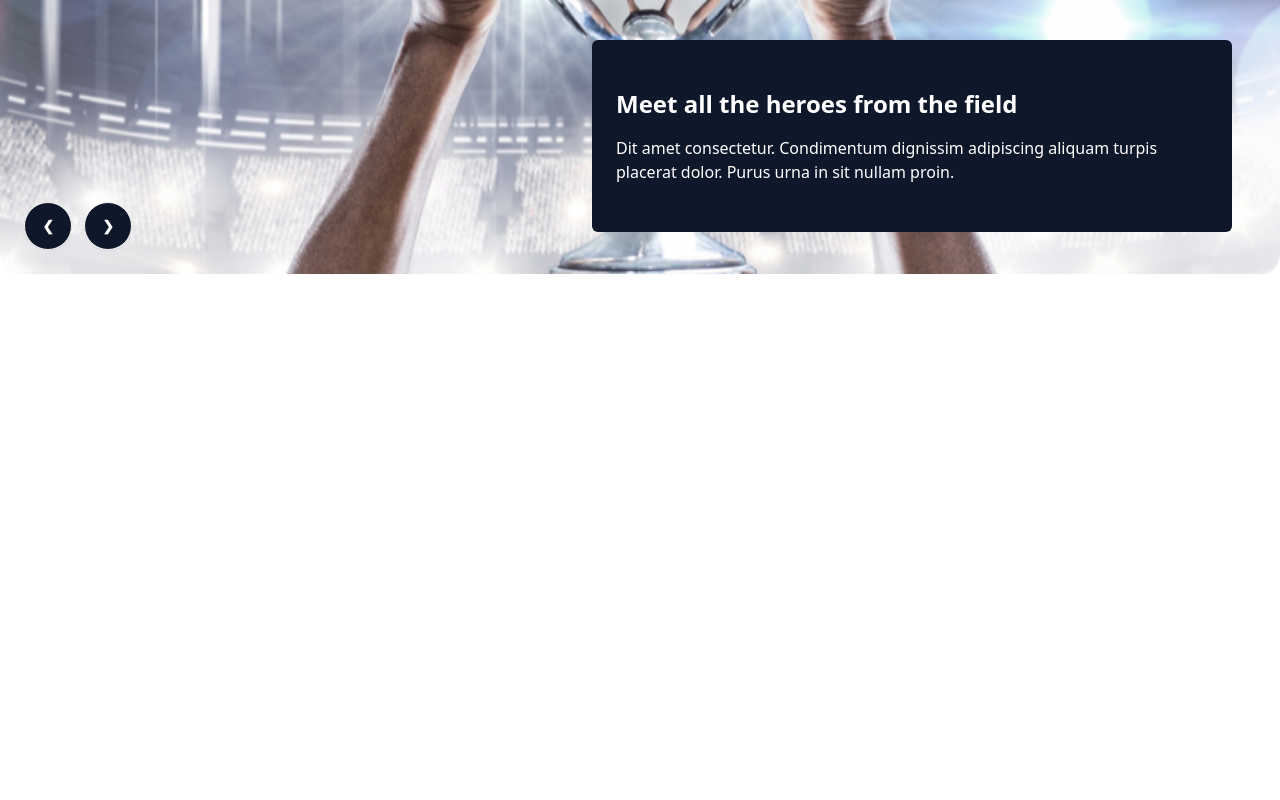
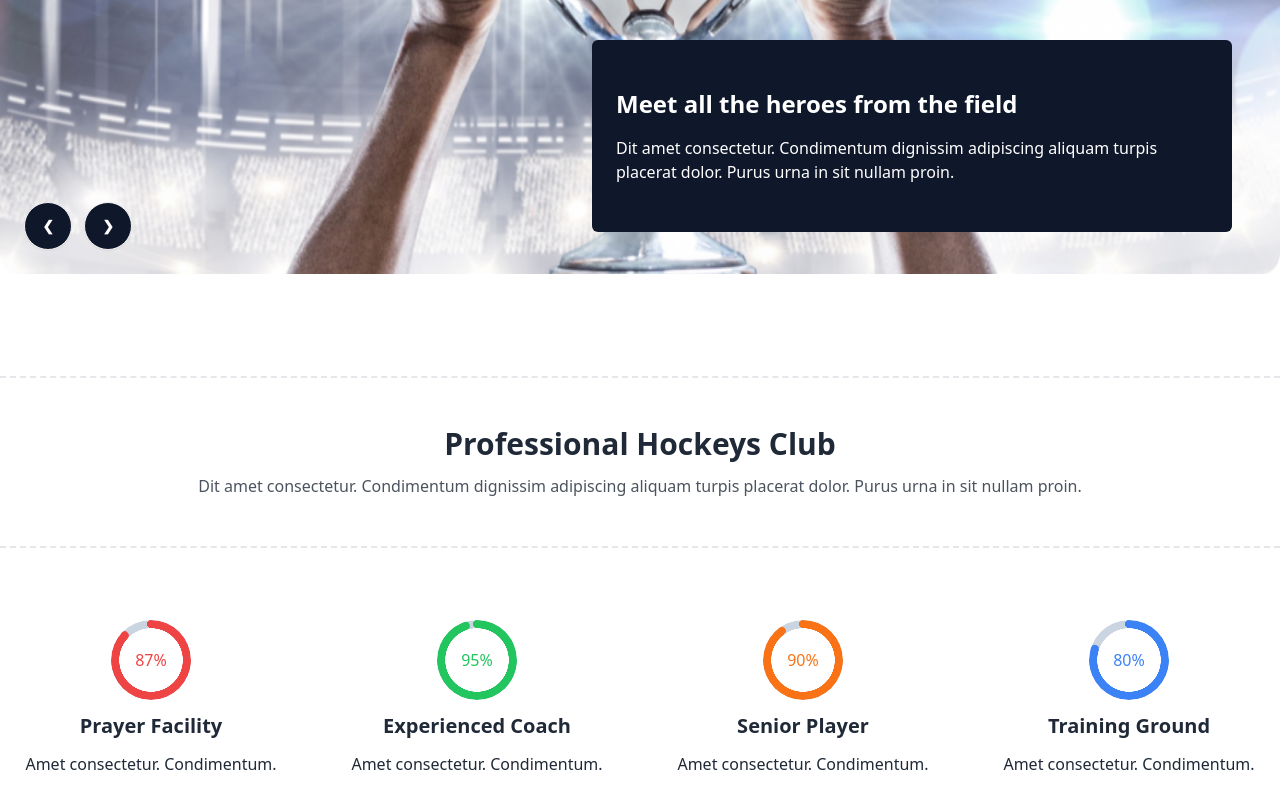
Before and after one commit to alnomanbd/hockeys, a plain HTML site: page index.html in a window 1280 px wide. Shown: the part 605-1405 px from the top of the page. Before the commit the page ends 885 px from the top, so only its background shows below. Drawn offline with nearby package versions, Linux system fonts and the light colour scheme.

Commit message:
stat section done

```diff
--- a/index.html
+++ b/index.html
@@ -108,7 +108,50 @@
     </header>
 
     <!-- Main Section -->
-    <main></main>
+    <main class="container mx-auto">
+      <!-- Stat Section -->
+      <section class="mt-24">
+        <div class="border-y-[2px] border-dashed py-12 text-center">
+          <h3 class="text-3xl font-bold mb-3">Professional Hockeys Club</h3>
+          <p class="opacity-80">Dit amet consectetur. Condimentum dignissim adipiscing aliquam turpis placerat dolor. Purus urna in sit nullam proin. </p>
+        </div>
+
+        <div class="mt-12 grid grid-cols-1 md:grid-cols-2 lg:grid-cols-4 gap-6">
+          <div class="flex flex-col items-center justify-center py-6 space-y-3 border-0">
+            <div class="relative">
+              <div class="z-50 radial-progress text-red-500" style="--value:87;" role="progressbar">87%</div>
+              <div class="absolute top-0 left-0 radial-progress text-slate-300" style="--value:100;" role="progressbar"></div>
+            </div>
+            <h6 class="text-xl font-semibold">Prayer Facility</h6>
+            <p>Amet consectetur. Condimentum.</p>
+          </div>
+          <div class="flex flex-col items-center justify-center py-6 space-y-3 border-0">
+            <div class="relative">
+              <div class="z-50 radial-progress text-green-500" style="--value:95;" role="progressbar">95%</div>
+              <div class="absolute top-0 left-0 radial-progress text-slate-300" style="--value:100;" role="progressbar"></div>
+            </div>
+            <h6 class="text-xl font-semibold">Experienced Coach</h6>
+            <p>Amet consectetur. Condimentum.</p>
+          </div>
+          <div class="flex flex-col items-center justify-center py-6 space-y-3 border-0">
+            <div class="relative">
+              <div class="z-50 radial-progress text-orange-500" style="--value:90;" role="progressbar">90%</div>
+              <div class="absolute top-0 left-0 radial-progress text-slate-300" style="--value:100;" role="progressbar"></div>
+            </div>
+            <h6 class="text-xl font-semibold">Senior Player</h6>
+            <p>Amet consectetur. Condimentum.</p>
+          </div>
+          <div class="flex flex-col items-center justify-center py-6 space-y-3 border-0">
+            <div class="relative">
+              <div class="z-50 radial-progress text-blue-500" style="--value:80;" role="progressbar">80%</div>
+              <div class="absolute top-0 left-0 radial-progress text-slate-300" style="--value:100;" role="progressbar"></div>
+            </div>
+            <h6 class="text-xl font-semibold">Training Ground</h6>
+            <p>Amet consectetur. Condimentum.</p>
+          </div>
+        </div>
+      </section>
+    </main>
 
     <!-- Footer Section -->
     <footer></footer>
```
